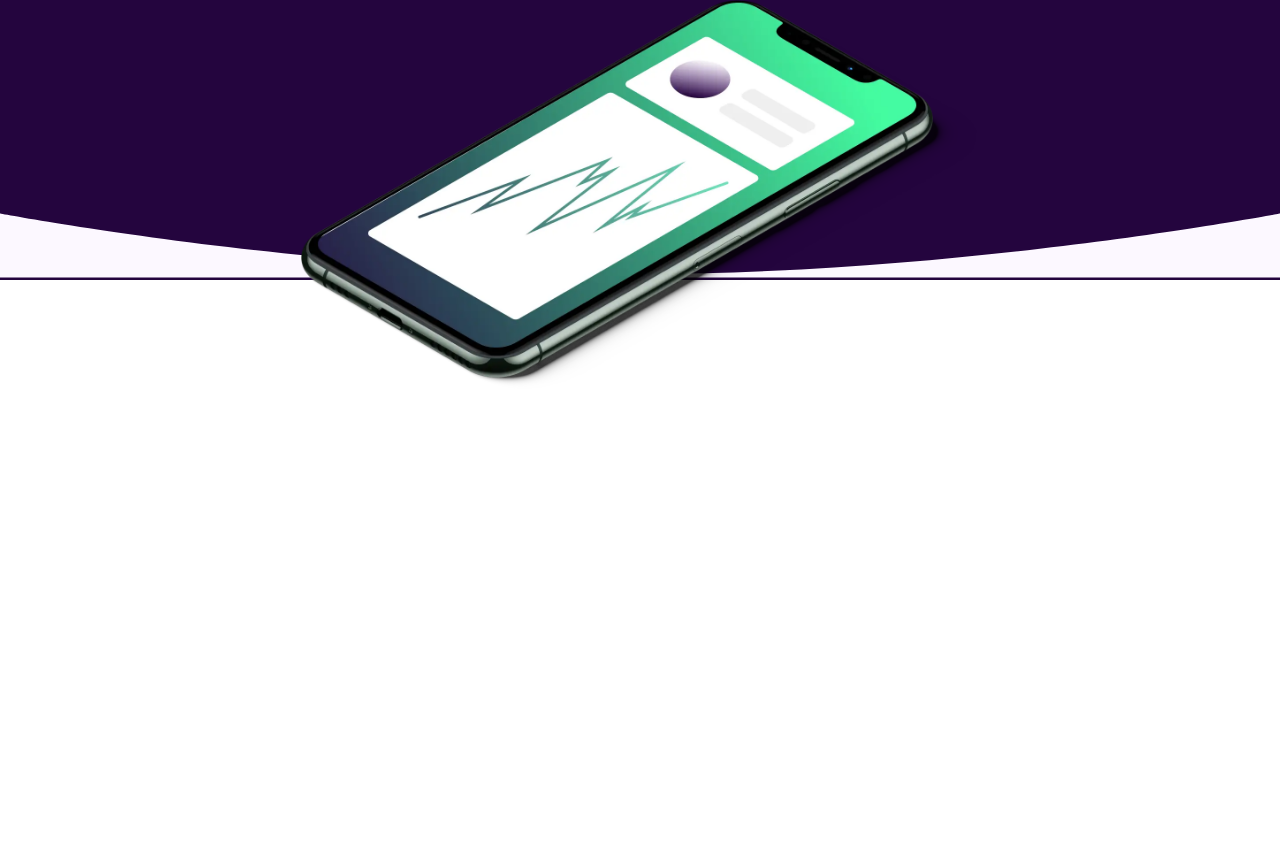
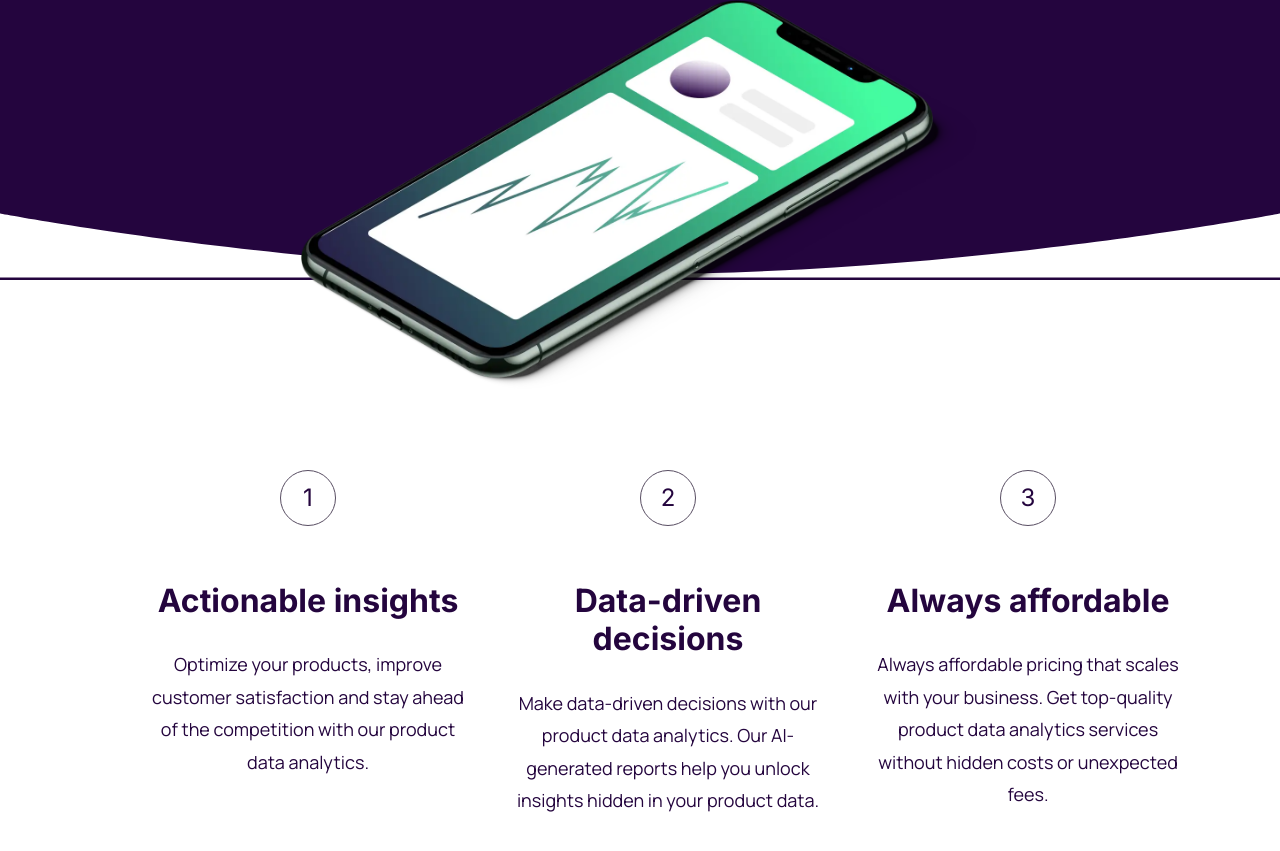
Before and after one commit to yossybio/WorkitLandingPage, a React (Vite) app in the folder WorkitLandingPage/my-app/: page / in a window 1280 px wide. Shown: the part 493-1344 px from the top of the page. Before the commit the page ends 883 px from the top, so only its background shows below. Built offline with nearby package versions, Linux system fonts and the light colour scheme.

Commit message:
Complete values section

```diff
--- a/WorkitLandingPage/my-app/src/App.jsx
+++ b/WorkitLandingPage/my-app/src/App.jsx
@@ -1,14 +1,13 @@
 import styleSheet from "./assets/styles/App.module.css";
 import heroIllustration from "./assets/images/image-hero.webp";
 import Hero from "./components/hero";
+import Ornamental from "./components/Ornamental";
+import Value from "./components/Value";
 
 function App() {
   return (
     <>
       <header className={styleSheet.headerContainer}>
-        {/* <div
-          style={{ backgroundColor: "red", height: "934px", width: "100vw" }}
-        ></div> */}
         <Hero />
         <img
           src={heroIllustration}
@@ -16,6 +15,28 @@ function App() {
           alt="smartphone image"
         />
       </header>
+      <section className={styleSheet.sectionValues}>
+        <div className={styleSheet.valuesContainer}>
+          <div className={styleSheet.content}>
+            <Value
+              sequence="1"
+              caption="Actionable insights"
+              details="Optimize your products, improve customer satisfaction and stay ahead of the competition with our product data analytics."
+            />
+            <Value
+              sequence="2"
+              caption="Data-driven decisions"
+              details="Make data-driven decisions with our product data analytics. Our AI-generated reports help you unlock insights hidden in your product data."
+            />
+            <Value
+              sequence="3"
+              caption="Always affordable"
+              details="Always affordable pricing that scales with your business. Get top-quality product data analytics services without hidden costs or unexpected fees."
+            />
+          </div>
+        </div>
+        <Ornamental />
+      </section>
     </>
   );
 }
--- a/WorkitLandingPage/my-app/src/assets/styles/App.module.css
+++ b/WorkitLandingPage/my-app/src/assets/styles/App.module.css
@@ -20,3 +20,17 @@ html {
   margin-top: -28rem;
   z-index: 1;
 }
+
+.sectionValues {
+  position: relative;
+}
+
+.valuesContainer {
+  padding: 8rem 8.8rem 8rem 14.4rem;
+}
+
+.content {
+  display: grid;
+  grid-template-columns: repeat(3, 1fr);
+  column-gap: 3.2rem;
+}
--- /dev/null
+++ b/WorkitLandingPage/my-app/src/assets/styles/Ornamental.module.css
@@ -0,0 +1,6 @@
+.ornamental {
+  position: absolute;
+  content: "";
+  bottom: 0;
+  transform: translate(0, 2%);
+}
--- /dev/null
+++ b/WorkitLandingPage/my-app/src/assets/styles/Value.module.css
@@ -0,0 +1,49 @@
+.container {
+  display: flex;
+  flex-direction: column;
+  align-items: center;
+  gap: 5.6rem;
+}
+
+.border {
+  border: 1px solid #584d62;
+  border-radius: 50%;
+  width: 5.6rem;
+  height: 5.6rem;
+
+  display: flex;
+  justify-content: center;
+  align-items: center;
+
+  color: #24053e;
+  font-family: Inter;
+  font-size: 2.4rem;
+  font-weight: 400;
+  line-height: 4rem;
+  text-align: center;
+}
+
+.valueText {
+  display: flex;
+  flex-direction: column;
+  gap: 2.8rem;
+
+  color: #24053e;
+  font-weight: 400;
+  text-align: center;
+}
+
+.valueCaption {
+  font-family: Inter;
+  font-size: 3.2rem;
+  line-height: 3.84rem;
+  text-align: center;
+}
+
+.valueDetails {
+  color: #24053e;
+  font-family: Manrope;
+  font-size: 18px;
+  font-weight: 400;
+  line-height: 32.4px;
+}
--- a/WorkitLandingPage/my-app/src/assets/styles/hero.module.css
+++ b/WorkitLandingPage/my-app/src/assets/styles/hero.module.css
@@ -71,9 +71,9 @@
   background-color: #44ffa1;
 }
 
-.ornamental {
+/* .ornamental {
   position: absolute;
   content: "";
   bottom: 0;
   transform: translate(0, 2%);
-}
+} */
--- a/WorkitLandingPage/my-app/src/components/Hero.jsx
+++ b/WorkitLandingPage/my-app/src/components/Hero.jsx
@@ -5,6 +5,7 @@ import ButtonSecondary from "./ButtonSecondary";
 import Logo from "../assets/images/logo-light.svg";
 import leftImage from "../assets/images/bg-pattern-1.svg";
 import rightImage from "../assets/images/bg-pattern-2.svg";
+import Ornamental from "./Ornamental";
 
 export default function Hero() {
   return (
@@ -35,7 +36,8 @@ export default function Hero() {
           <ButtonPrimary name="Learn more" />
         </div>
       </div>
-      <svg
+      <Ornamental />
+      {/* <svg
         className={StyleSheet.ornamental}
         width="100vw"
         height="7.2rem"
@@ -49,7 +51,7 @@ export default function Hero() {
           fill="#FCF8FF"
           fillRule="evenodd"
         />
-      </svg>
+      </svg> */}
     </main>
   );
 }
--- /dev/null
+++ b/WorkitLandingPage/my-app/src/components/Ornamental.jsx
@@ -0,0 +1,22 @@
+// import React from "react";
+import StyleSheet from "../assets/styles/Ornamental.module.css";
+
+export default function Ornamental() {
+  return (
+    <svg
+      className={StyleSheet.ornamental}
+      width="100vw"
+      height="72"
+      viewBox="0 0 1440 72"
+      fill="none"
+      xmlns="http://www.w3.org/2000/svg"
+    >
+      <path
+        id="ornamental"
+        d="M0 0L0 72L1440 72L1440 0C1440 0 1082.96 68 722 68C361.039 68 0 0 0 0L0 0Z"
+        fill="#FFFFFF"
+        fillRule="evenodd"
+      />
+    </svg>
+  );
+}
--- /dev/null
+++ b/WorkitLandingPage/my-app/src/components/Value.jsx
@@ -0,0 +1,14 @@
+// import React from "react";
+import styleSheet from "../assets/styles/Value.module.css";
+
+export default function Value(props) {
+  return (
+    <div className={styleSheet.container}>
+      <div className={styleSheet.border}>{props.sequence}</div>
+      <div className={styleSheet.valueText}>
+        <h4 className={styleSheet.valueCaption}>{props.caption}</h4>
+        <p className={styleSheet.valueDetails}>{props.details}</p>
+      </div>
+    </div>
+  );
+}
```
